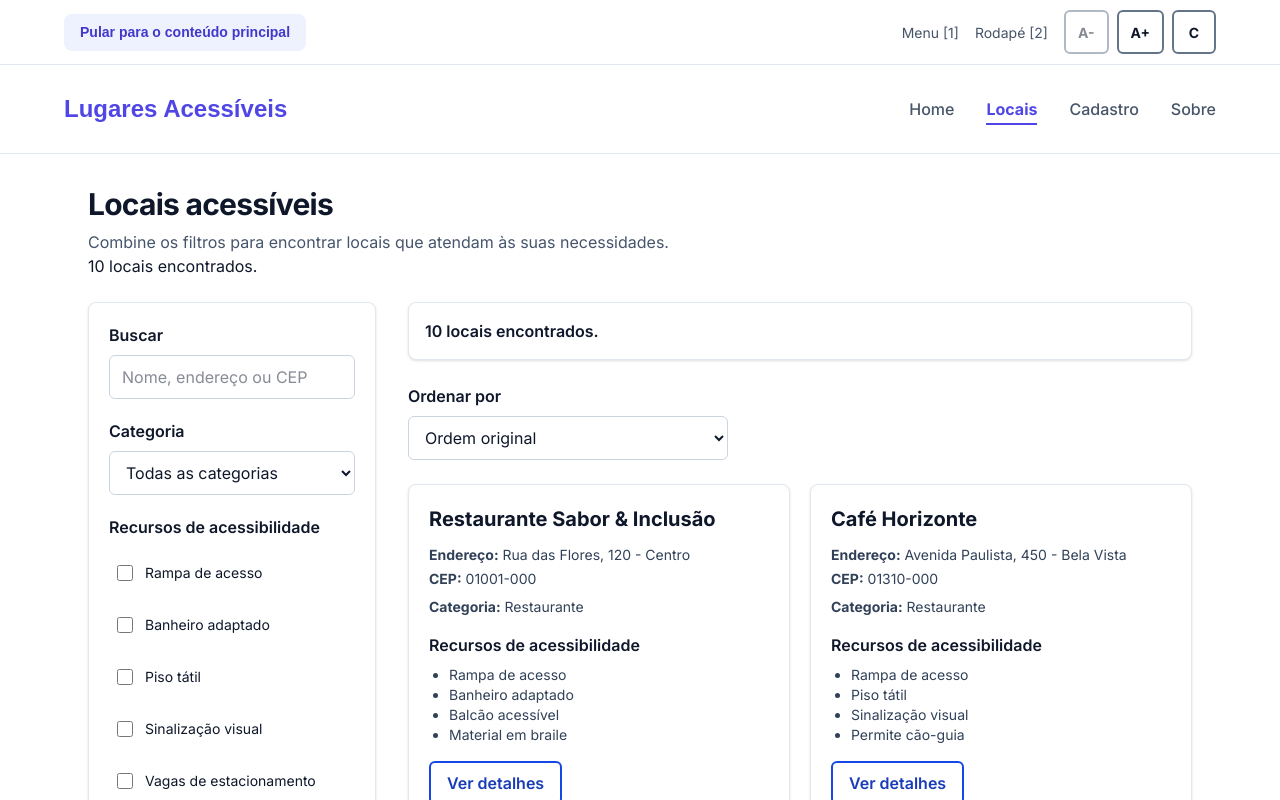
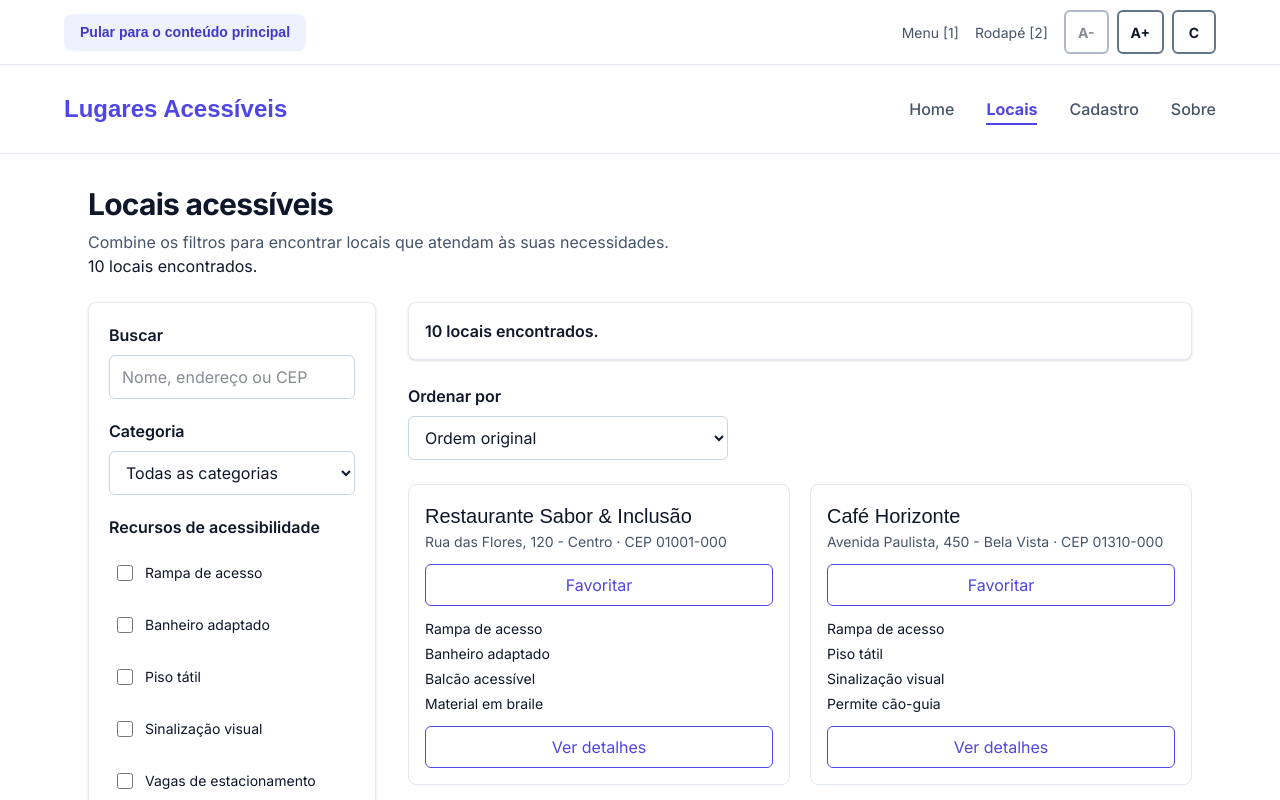
Before and after one commit to 1TDSPH-26/portal-locais-acessiveis, a React (Vite) app: page /locais in a window 1280 px wide. Shown: the top 800 px of the page. Built offline with nearby package versions, Linux system fonts and the light colour scheme; a web font is replaced by a local one.

Commit message:
feat: integra LocalCard na listagem de locais (#186)

```diff
--- a/src/components/LocalCard/LocalCard.tsx
+++ b/src/components/LocalCard/LocalCard.tsx
@@ -83,7 +83,7 @@ export default function LocalCard({ local, detalhesUrl }: LocalCardProps) {
       </ul>
 
       <Link
-        to={detalhesUrl ?? '/locais'}
+        to={detalhesUrl ?? `/locais/${local.id}`}
         className="text-botao font-corpo text-primaria-600 border border-primaria-600 rounded-md px-4 py-2 text-center focus:outline-none focus:ring-2 focus:ring-primaria-600 focus:ring-offset-2 hover:bg-fundo-suave"
       >
         Ver detalhes
--- a/src/pages/Locais/Locais.tsx
+++ b/src/pages/Locais/Locais.tsx
@@ -1,9 +1,10 @@
 import { useEffect, useId, useRef, useState } from 'react'
-import { Link, useSearchParams } from 'react-router'
+import { useSearchParams } from 'react-router'
 
 import ContagemResultados from '../../components/Feedback/ContagemResultados'
 import EmptyState from '../../components/Feedback/EmptyState'
 import ErrorMessage from '../../components/Feedback/ErrorMessage'
+import LocalCard from '../../components/LocalCard/LocalCard'
 import { useConsulta } from '../../hooks/useConsulta'
 import { listarLocais } from '../../services/locais-consulta'
 
@@ -45,13 +46,6 @@ const foco =
   'focus-visible:outline-2 focus-visible:outline-offset-2 focus-visible:outline-blue-700'
 
 const campo = `h-11 w-full rounded-md border border-slate-300 bg-white px-3 text-slate-900 ${foco}`
-
-const classeLinkDetalhes = [
-  'mt-4 inline-flex min-h-11 items-center rounded-md border-2 border-blue-700',
-  'px-4 font-semibold text-blue-800',
-  'hover:bg-blue-50',
-  foco,
-].join(' ')
 
 export default function Locais() {
   usePageTitle('Locais acessíveis')
@@ -732,82 +726,9 @@ export default function Locais() {
                 aria-label="Locais encontrados"
                 className="mt-6 grid gap-5 md:grid-cols-2"
               >
-                {locaisPaginados.map(
-                  (local) => (
-                    <article
-                      key={local.id}
-                      className="rounded-lg border border-slate-200 bg-white p-5 shadow-sm"
-                    >
-                      <h2 className="text-xl font-bold">
-                        {local.nome}
-                      </h2>
-
-                      <p className="mt-3 text-sm text-slate-700">
-                        <strong>
-                          Endereço:
-                        </strong>{' '}
-                        {local.endereco}
-                      </p>
-
-                      <p className="mt-1 text-sm text-slate-700">
-                        <strong>
-                          CEP:
-                        </strong>{' '}
-                        {local.cep}
-                      </p>
-
-                      <p className="mt-2 text-sm text-slate-700">
-                        <strong>
-                          Categoria:
-                        </strong>{' '}
-                        {
-                          CATEGORIA_ROTULOS[
-                            local.categoria
-                          ]
-                        }
-                      </p>
-
-                      <div className="mt-4">
-                        <h3 className="font-semibold">
-                          Recursos de
-                          acessibilidade
-                        </h3>
-
-                        <ul className="mt-2 list-disc pl-5 text-sm text-slate-700">
-                          {local.recursosAcessibilidade.map(
-                            (
-                              recurso,
-                            ) => (
-                              <li
-                                key={
-                                  recurso
-                                }
-                              >
-                                {
-                                  RECURSO_ROTULOS[
-                                    recurso
-                                  ]
-                                }
-                              </li>
-                            ),
-                          )}
-                        </ul>
-                      </div>
-
-                      <Link
-                        to={`/locais/${local.id}`}
-                        className={classeLinkDetalhes}
-                        >
-                        Ver detalhes
-                        <span className="sr-only">
-                          {' '}
-                          de{' '}
-                          {local.nome}
-                        </span>
-                      </Link>
-                    </article>
-                  ),
-                )}
+                {locaisPaginados.map((local) => (
+                   <LocalCard key={local.id} local={local} />
+                ))}
               </section>
             </>
           )}
```
